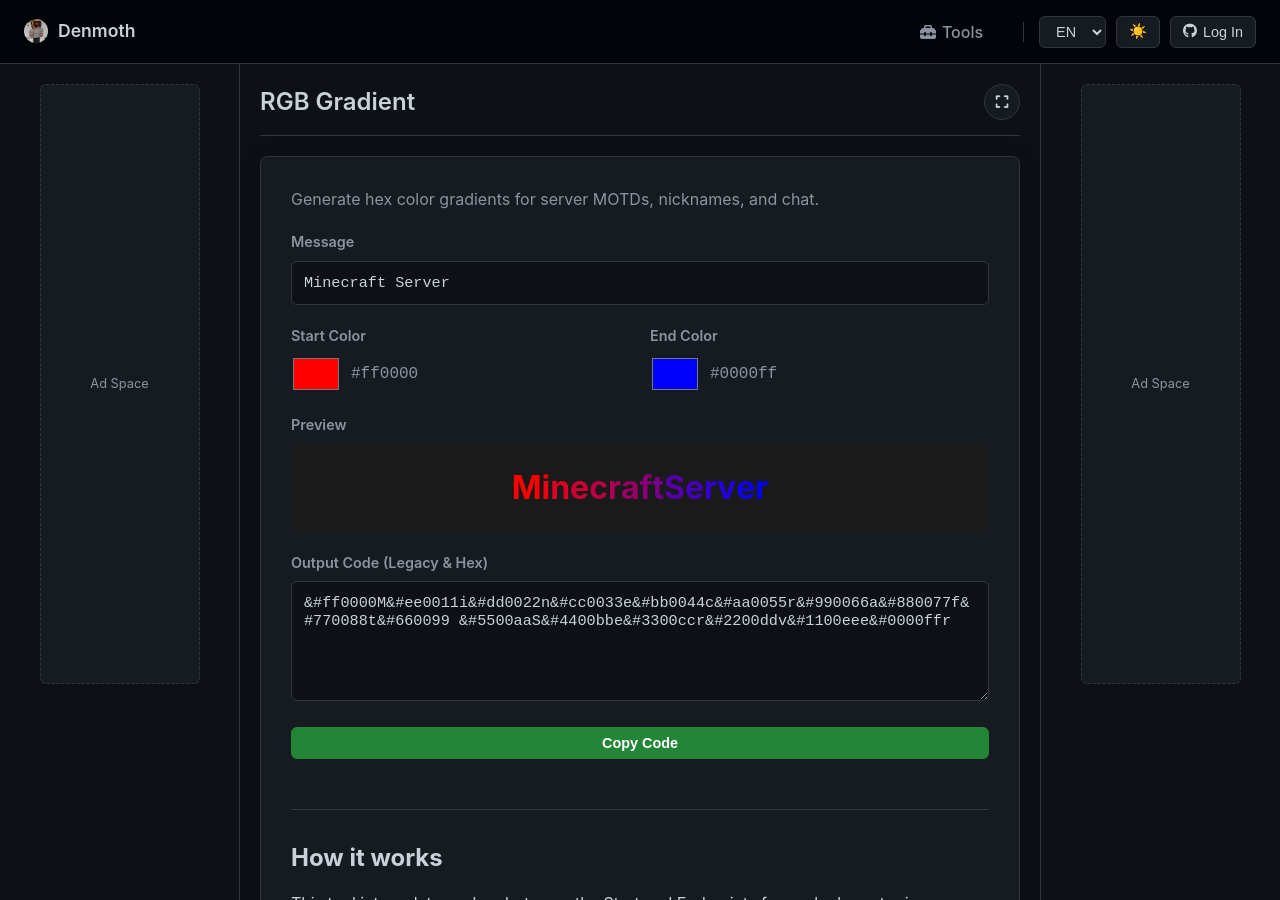
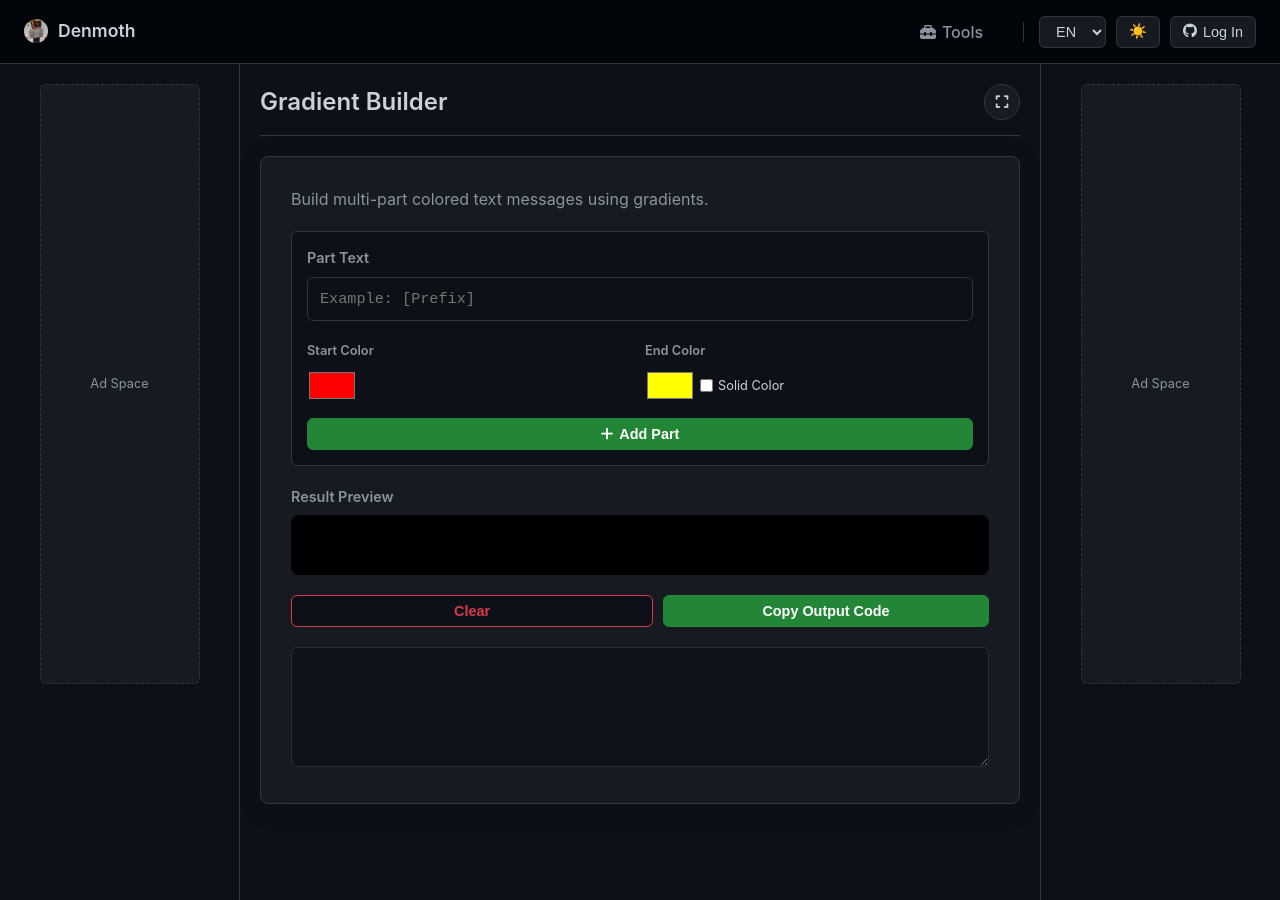
Before and after one commit to denmoth/Denmoth.github.io, a Jekyll site: the page built from tools/gradient.html, in a window 1280 px wide. Built offline with Jekyll 4.4.1, drawn with Linux system fonts in a browser that asks for light colours; a script that is not in the unit is left out; some of the changed text lies outside the part shown.

Commit message:
Update gradient.html

```diff
--- a/tools/gradient.html
+++ b/tools/gradient.html
@@ -1,89 +1,68 @@
 ---
 layout: tool
-title: RGB Gradient
+title: Gradient Builder
 permalink: /tools/gradient/
 ---
 
-<div class="lang-en"><p style="color:var(--text-muted); margin-bottom:20px;">Generate hex color gradients for server MOTDs, nicknames, and chat.</p></div>
-<div class="lang-ru"><p style="color:var(--text-muted); margin-bottom:20px;">Генератор градиента для названий серверов, ников и чата.</p></div>
+<div class="lang-en"><p style="color:var(--text-muted); margin-bottom:20px;">Build multi-part colored text messages using gradients.</p></div>
+<div class="lang-ru"><p style="color:var(--text-muted); margin-bottom:20px;">Конструктор цветных сообщений. Добавляйте текст частями.</p></div>
 
-<div class="form-group">
-    <label class="form-label">Message</label>
-    <input type="text" id="g-text" class="form-input" value="Minecraft Server" oninput="updateGradient()">
-</div>
+<div style="background: var(--bg-body); padding: 15px; border: 1px solid var(--border); border-radius: 6px; margin-bottom: 20px;">
+    <div class="form-group">
+        <label class="form-label">Part Text</label>
+        <input type="text" id="part-text" class="form-input" placeholder="Example: [Prefix] ">
+    </div>
 
-<div style="display:flex; gap:20px; margin-bottom:20px;">
-    <div style="flex:1;">
-        <label class="form-label">Start Color</label>
-        <div style="display:flex; align-items:center; gap:10px;">
-            <input type="color" id="c-start" value="#ff0000" style="width:50px; height:40px; border:none; background:none;" oninput="updateGradient()">
-            <span id="hex-start" style="font-family:monospace; color:var(--text-muted);">#ff0000</span>
+    <div style="display:flex; gap:10px; margin-bottom:15px; flex-wrap:wrap;">
+        <div style="flex:1; min-width: 120px;">
+            <label class="form-label" style="font-size:0.8rem">Start Color</label>
+            <div style="display:flex; align-items:center; gap:5px;">
+                <input type="color" id="c-start" value="#ff0000" style="height:35px; border:none; background:none;">
+            </div>
+        </div>
+        <div style="flex:1; min-width: 120px;">
+            <label class="form-label" style="font-size:0.8rem">End Color</label>
+            <div style="display:flex; align-items:center; gap:5px;">
+                <input type="color" id="c-end" value="#ffff00" style="height:35px; border:none; background:none;">
+                <label style="font-size:0.8rem; display:flex; align-items:center; gap:5px;">
+                    <input type="checkbox" id="is-solid"> Solid Color
+                </label>
+            </div>
         </div>
     </div>
-    <div style="flex:1;">
-        <label class="form-label">End Color</label>
-        <div style="display:flex; align-items:center; gap:10px;">
-            <input type="color" id="c-end" value="#0000ff" style="width:50px; height:40px; border:none; background:none;" oninput="updateGradient()">
-            <span id="hex-end" style="font-family:monospace; color:var(--text-muted);">#0000ff</span>
-        </div>
-    </div>
+
+    <button onclick="addPart()" class="btn primary" style="width:100%;">
+        <i class="fa-solid fa-plus"></i> Add Part
+    </button>
 </div>
 
 <div class="form-group">
-    <label class="form-label">Preview</label>
-    <div id="g-preview" style="font-size:2rem; font-weight:bold; text-align:center; padding:20px; background:#1a1a1a; border-radius:8px; min-height:80px; display:flex; align-items:center; justify-content:center;">
-        Minecraft Server
-    </div>
+    <label class="form-label">Result Preview</label>
+    <div id="build-preview" style="font-size:1.5rem; font-weight:bold; padding:20px; background:#000; border-radius:8px; min-height:60px; word-break: break-all;"></div>
 </div>
 
-<div class="form-group">
-    <label class="form-label">Output Code (Legacy & Hex)</label>
-    <textarea id="g-output" class="form-area" readonly></textarea>
+<div style="display:flex; gap:10px;">
+    <button onclick="clearAll()" class="btn" style="border-color: #d73a49; color:#d73a49;">Clear</button>
+    <button onclick="copyResult()" class="btn primary" style="flex:1;">Copy Output Code</button>
 </div>
 
-<button onclick="copyOutput()" class="btn primary" style="width:100%;">Copy Code</button>
-
-<div class="guide-section">
-    <div class="lang-en">
-        <h2>How it works</h2>
-        <p>This tool interpolates colors between the Start and End points for each character in your text.</p>
-        <p>Supported by Spigot/Paper servers and many mods using the <code>&#rrggbb</code> format.</p>
-    </div>
-    <div class="lang-ru">
-        <h2>Как это работает</h2>
-        <p>Инструмент рассчитывает промежуточные цвета для каждой буквы текста.</p>
-        <p>Формат <code>&#rrggbb</code> поддерживается на серверах Paper/Spigot и в современных модах.</p>
-    </div>
-</div>
+<textarea id="final-output" class="form-area" style="margin-top:20px; opacity: 0.7;" readonly></textarea>
 
 <script>
-    function updateGradient() {
-        const text = document.getElementById('g-text').value || "Preview";
+    let parts = [];
+
+    function addPart() {
+        const text = document.getElementById('part-text').value;
+        if(!text) return;
+
         const c1 = document.getElementById('c-start').value;
-        const c2 = document.getElementById('c-end').value;
+        const isSolid = document.getElementById('is-solid').checked;
+        const c2 = isSolid ? c1 : document.getElementById('c-end').value;
 
-        document.getElementById('hex-start').innerText = c1;
-        document.getElementById('hex-end').innerText = c2;
-
-        const preview = document.getElementById('g-preview');
-        preview.innerHTML = '';
-
-        let output = "";
-        const len = text.length;
-
-        for (let i = 0; i < len; i++) {
-            const ratio = i / (len - 1 || 1);
-            const color = interpolateColor(c1, c2, ratio);
-
-            const span = document.createElement('span');
-            span.innerText = text[i];
-            span.style.color = color;
-            preview.appendChild(span);
-
-            output += `&#${color.replace('#', '')}${text[i]}`;
-        }
-
-        document.getElementById('g-output').value = output;
+        parts.push({ text, c1, c2 });
+        render();
+        document.getElementById('part-text').value = ""; // Clear input
+        document.getElementById('part-text').focus();
     }
 
     function interpolateColor(color1, color2, factor) {
@@ -95,20 +74,52 @@ permalink: /tools/gradient/
         var r2 = parseInt(color2.substring(1, 3), 16);
         var g2 = parseInt(color2.substring(3, 5), 16);
         var b2 = parseInt(color2.substring(5, 7), 16);
-
         var r = Math.round(r1 + factor * (r2 - r1));
         var g = Math.round(g1 + factor * (g2 - g1));
         var b = Math.round(b1 + factor * (b2 - b1));
-
         return "#" + ((1 << 24) + (r << 16) + (g << 8) + b).toString(16).slice(1);
     }
 
-    function copyOutput() {
-        const out = document.getElementById('g-output');
-        out.select();
-        document.execCommand('copy');
-        alert("Copied!");
+    function render() {
+        const previewEl = document.getElementById('build-preview');
+        const outputEl = document.getElementById('final-output');
+
+        previewEl.innerHTML = '';
+        let finalCode = "";
+
+        parts.forEach(part => {
+            const len = part.text.length;
+            for (let i = 0; i < len; i++) {
+                const ratio = len > 1 ? i / (len - 1) : 0;
+                const color = interpolateColor(part.c1, part.c2, ratio);
+
+                // Render Visual
+                const span = document.createElement('span');
+                span.innerText = part.text[i];
+                span.style.color = color;
+                previewEl.appendChild(span);
+
+                // Render Code
+                finalCode += `&#${color.replace('#', '')}${part.text[i]}`;
+            }
+        });
+
+        outputEl.value = finalCode;
     }
 
-    updateGradient();
+    function clearAll() {
+        parts = [];
+        render();
+    }
+
+    function copyResult() {
+        const el = document.getElementById('final-output');
+        el.select();
+        document.execCommand('copy');
+        // Simple visual feedback
+        const btn = event.target;
+        const oldText = btn.innerText;
+        btn.innerText = "Copied!";
+        setTimeout(() => btn.innerText = oldText, 1000);
+    }
 </script>
```
